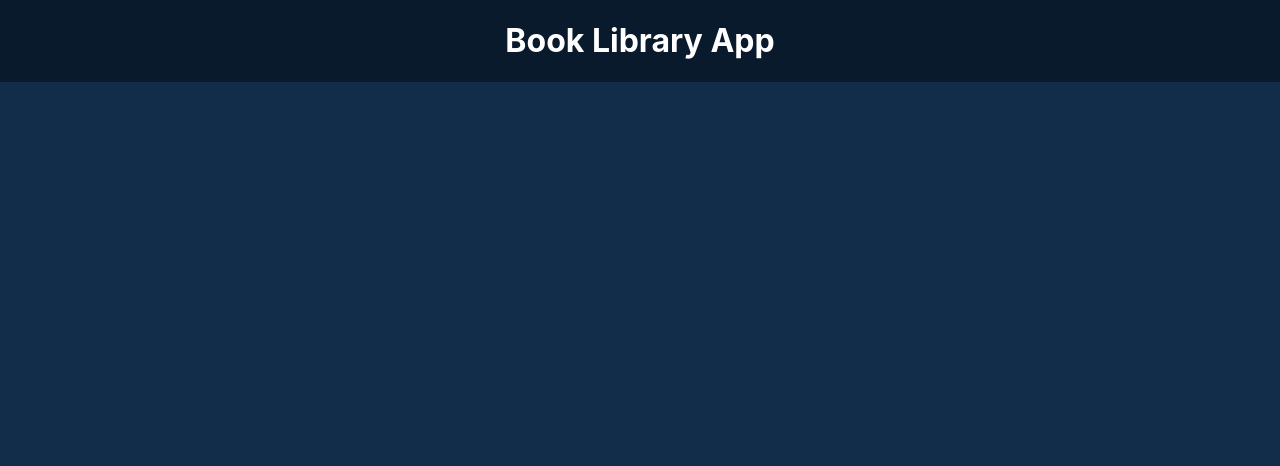
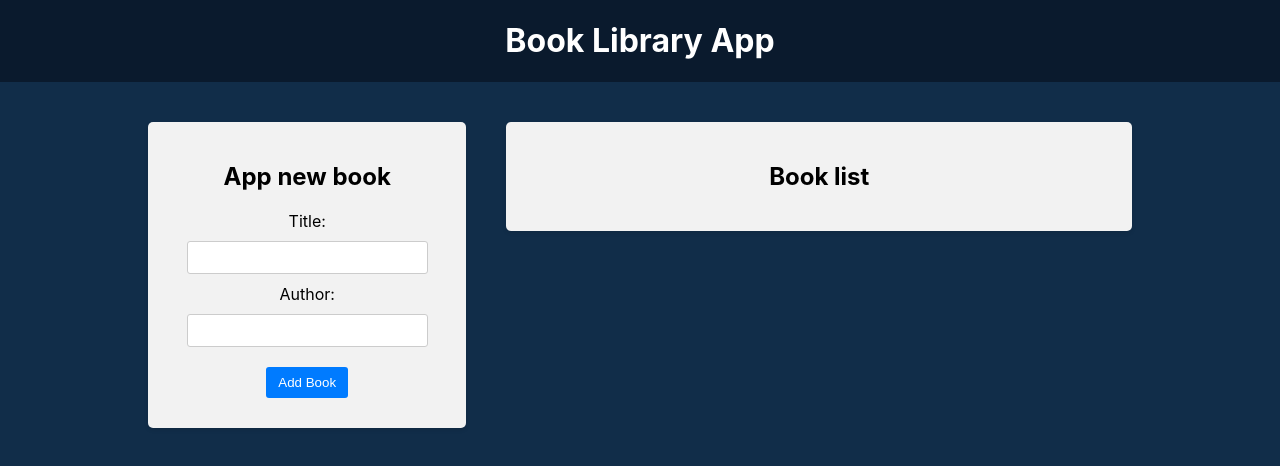
Before and after one commit to LiXo1337/Book-App-with-help-React-and-Redux, a React (Create React App) app in the folder frontend/: page / in a window 1280 px wide. Shown: the top 466 px of the page. Built offline with nearby package versions, Linux system fonts and the light colour scheme.

Commit message:
Added BookForm, BookList, Filter

```diff
--- a/frontend/src/App.js
+++ b/frontend/src/App.js
@@ -1,3 +1,7 @@
+import BookList from "./components/BookList/BookList";
+import BookForm from "./components/BookFrom/BookForm";
+import Filter from "./components/Filter/Filter";
+
 import "./App.css";
 
 function App() {
@@ -6,6 +10,15 @@
       <header className="app-header">
         <h1>Book Library App</h1>
       </header>
+      <main className="app-main">
+        <div className="app-left-column">
+          <BookForm />
+        </div>
+        <div className="app-right-column">
+          {/* <Filter /> */}
+          <BookList />
+        </div>
+      </main>
     </div>
   );
 }
--- /dev/null
+++ b/frontend/src/components/BookFrom/BookForm.css
@@ -0,0 +1,48 @@
+.book-form {
+  width: 100%;
+}
+
+.book-form label {
+  display: block;
+  width: 100%;
+  text-align: center;
+  margin-bottom: 10px;
+}
+
+.book-form input {
+  width: 80%;
+  padding: 8px;
+  margin-bottom: 10px;
+  border: 1px solid #ccc;
+  border-radius: 3px;
+}
+
+.book-form button {
+  background-color: #007bff;
+  color: #fff;
+  padding: 8px 12px;
+  border: none;
+  border-radius: 3px;
+  cursor: pointer;
+  margin: 10px;
+  transition: background-color 0.3s ease;
+}
+
+.book-form button:hover {
+  background-color: #0056b3;
+}
+
+.book-form .spinner {
+  animation: spinner 1s infinite linear;
+  margin-left: 10px;
+}
+
+@keyframes spinner {
+  from {
+    transform: rotate(0deg);
+  }
+
+  to {
+    transform: rotate(360deg);
+  }
+}
--- /dev/null
+++ b/frontend/src/components/BookFrom/BookForm.jsx
@@ -0,0 +1,45 @@
+import { useState } from "react";
+import "./BookForm.css";
+
+const BookForm = () => {
+  const [title, setTitle] = useState("");
+  const [author, setAuthor] = useState("");
+
+  const handleSubmit = (e) => {
+    e.preventDefault();
+
+    if (title && author) {
+      setTitle("");
+      setAuthor("");
+    }
+  };
+
+  return (
+    <div className="app-block book-form">
+      <h2>App new book</h2>
+      <form onSubmit={handleSubmit}>
+        <div>
+          <label htmlFor="title">Title:</label>
+          <input
+            type="text"
+            id="title"
+            value={title}
+            onChange={(e) => setTitle(e.target.value)}
+          />
+        </div>
+        <div>
+          <label htmlFor="author">Author:</label>
+          <input
+            type="text"
+            id="author"
+            value={author}
+            onChange={(e) => setAuthor(e.target.value)}
+          />
+        </div>
+        <button type="submit">Add Book</button>
+      </form>
+    </div>
+  );
+};
+
+export default BookForm;
--- /dev/null
+++ b/frontend/src/components/BookList/BookList.css
@@ -0,0 +1,61 @@
+.book-list ul {
+  padding: 0;
+  margin: 20px -20px;
+  list-style: none;
+}
+
+.book-list li {
+  display: flex;
+  justify-content: space-between;
+  align-items: center;
+  width: auto;
+  padding: 10px 20px;
+  border-bottom: 1px solid #ccc;
+  background-color: #fff;
+  list-style-type: none;
+}
+
+.book-list li:nth-child(even) {
+  background-color: #f2f2f2;
+}
+
+.book-list li:hover {
+  background-color: #dbe4f8;
+}
+
+.book-list button {
+  background-color: #fff;
+  color: red;
+  border: 1px solid red;
+  padding: 8px 12px;
+  border-radius: 3px;
+  cursor: pointer;
+  transition: background-color 0.3s ease;
+}
+
+.book-list button:hover {
+  background-color: #fdd;
+}
+
+.book-list .highlight {
+  background-color: #ff0;
+}
+
+.book-list .book-info {
+  flex: 1;
+  text-align: left;
+}
+
+.book-list .book-actions {
+  display: flex;
+  align-items: center;
+}
+
+.book-list .star-icon {
+  width: 24px;
+  height: 24px;
+  margin: 0 20px;
+  cursor: pointer;
+  transition: color 0.3s ease;
+  color: #fca510;
+}
--- /dev/null
+++ b/frontend/src/components/BookList/BookList.jsx
@@ -0,0 +1,9 @@
+const BookList = () => {
+  return (
+    <div className="app-block book-list">
+      <h2>Book list</h2>
+    </div>
+  );
+};
+
+export default BookList;
--- /dev/null
+++ b/frontend/src/components/Filter/Filter.css
@@ -0,0 +1,50 @@
+.filter-row {
+  display: flex;
+  justify-content: space-between;
+  align-items: center;
+}
+
+.filter-group {
+  flex: 1;
+  text-align: center;
+}
+
+.filter input[type="text"] {
+  width: 80%;
+  padding: 8px;
+  border: 1px solid #ccc;
+  border-radius: 3px;
+}
+
+.filter button {
+  background-color: #007bff;
+  color: #fff;
+  padding: 8px 12px;
+  border: none;
+  border-radius: 3px;
+  cursor: pointer;
+  margin: 10px;
+  transition: background-color 0.3s ease;
+}
+
+.filter button:hover {
+  background-color: #0056b3;
+}
+
+@media screen and (max-width: 1024px) {
+  .filter-row {
+    flex-direction: column;
+    align-items: stretch;
+  }
+
+  .filter-group {
+    width: 100%;
+    margin: auto;
+    margin-bottom: 10px;
+  }
+
+  .filter button {
+    margin: 10px auto 0;
+    max-width: 50%;
+  }
+}
--- /dev/null
+++ b/frontend/src/components/Filter/Filter.jsx
@@ -0,0 +1,9 @@
+const Filter = () => {
+  return (
+    <div className="app-block filter">
+      <h2>Filters</h2>
+    </div>
+  );
+};
+
+export default Filter;
```
